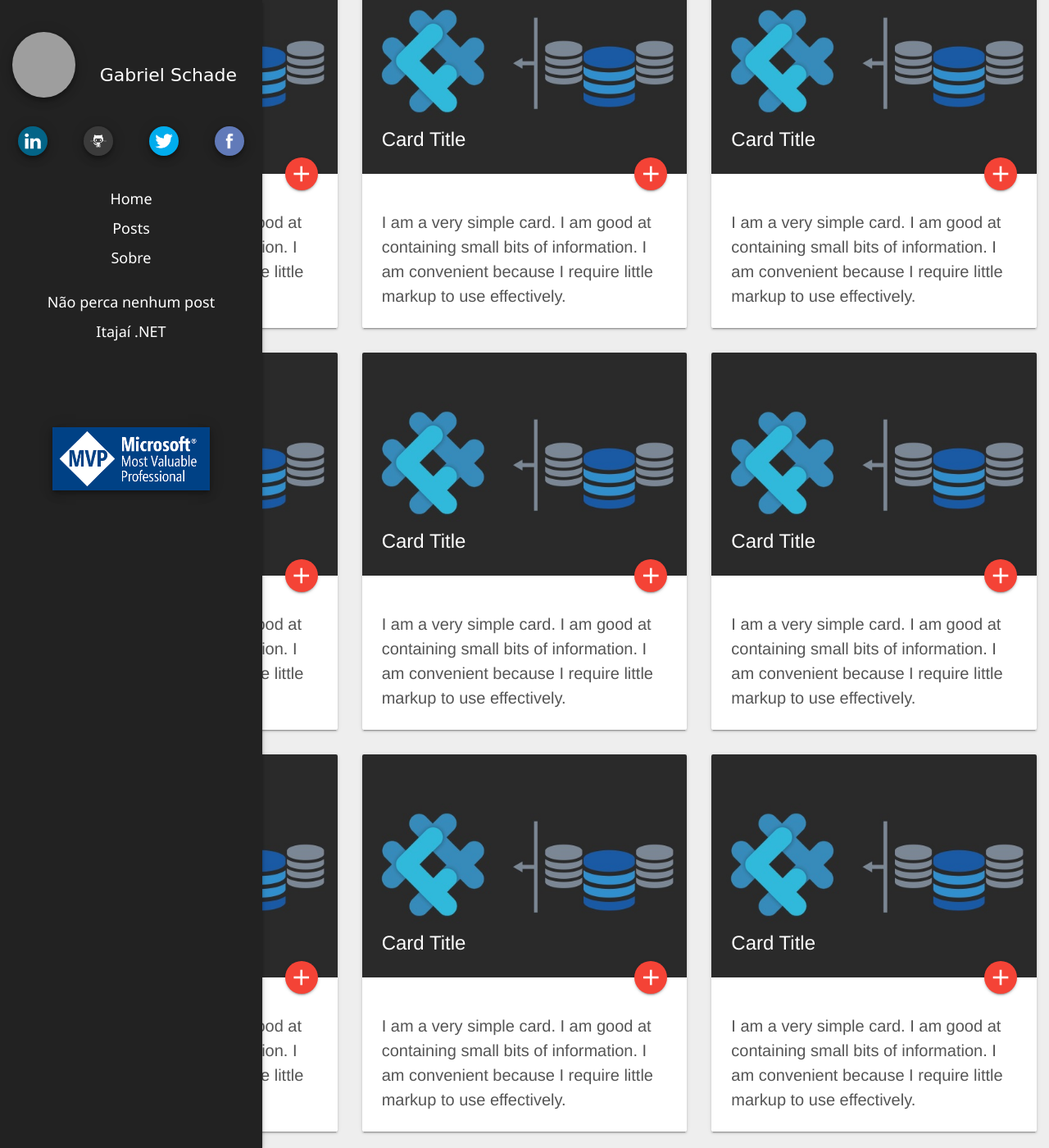
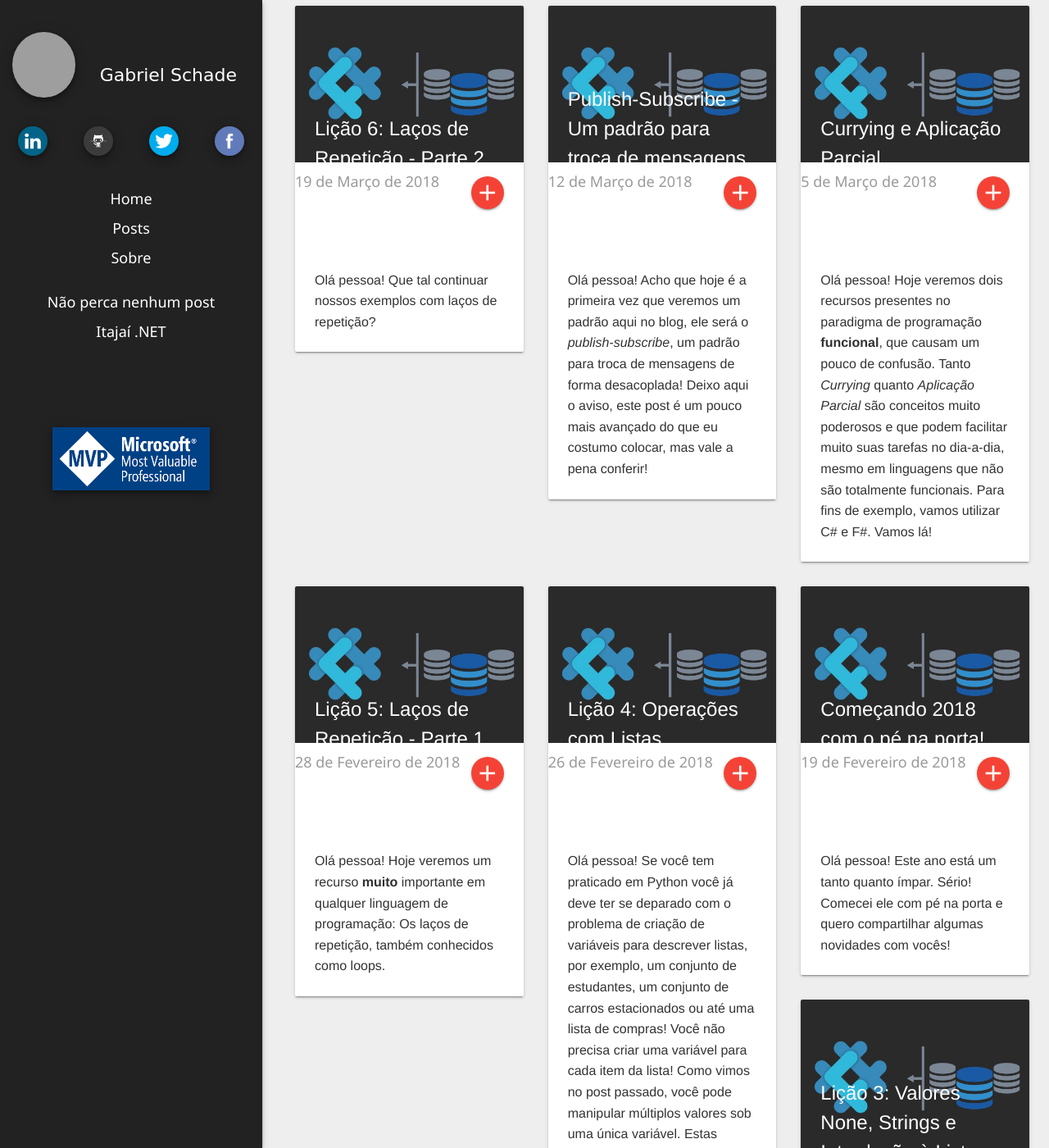
Before and after one commit to gabrielschade/gabrielschade.github.io, a Jekyll site: the page built from index-cards.md, in a window 1280 px wide and 1400 px high, scrolled down 3080 px. Shown: the whole window at 82% size. Built offline with Jekyll 4.4.1, drawn with Linux system fonts in a browser that asks for light colours; nearby versions of some CDN libraries; comment, search, counter and statistics services are not loaded; some of the changed text lies outside the part shown; grey boxes are pictures that could not be loaded.

Commit message:
Update-cards-2

```diff
--- a/_includes/posts-cards.html
+++ b/_includes/posts-cards.html
@@ -9,11 +9,14 @@
                     <div class="card">
                         <div class="card-image">
                             <img src="public/img/EntendaoMundocomF.jpg">
-                            <span class="card-title">Card Title</span>
+                            <span class="card-title">{{ post.title }}</span>
+                            <span class="post-date" style="font-size:18px;{{include._style}}">{% include postdate.html %}</span>
                             <a class="btn-floating halfway-fab waves-effect waves-light red"><i class="material-icons">add</i></a>
                         </div>
                         <div class="card-content">
-                            <p>I am a very simple card. I am good at containing small bits of information. I am convenient because I require little markup to use effectively.</p>
+                            <div class="post-excerpt" style="{{include._style}}">
+                                {{ post.excerpt | remove: '<p>' | remove: '</p>' }}
+                            </div>
                         </div>
                     </div>
                 </div>
--- a/_layouts/default-2.html
+++ b/_layouts/default-2.html
@@ -6,7 +6,9 @@
   <body style="background-color:#eee;">
 
     {% include sidebar.html %}
+    <div class="content container">
       {{ content }}
+    </div>
     {% include scripts.html %}
   </body>
 </html>
```
